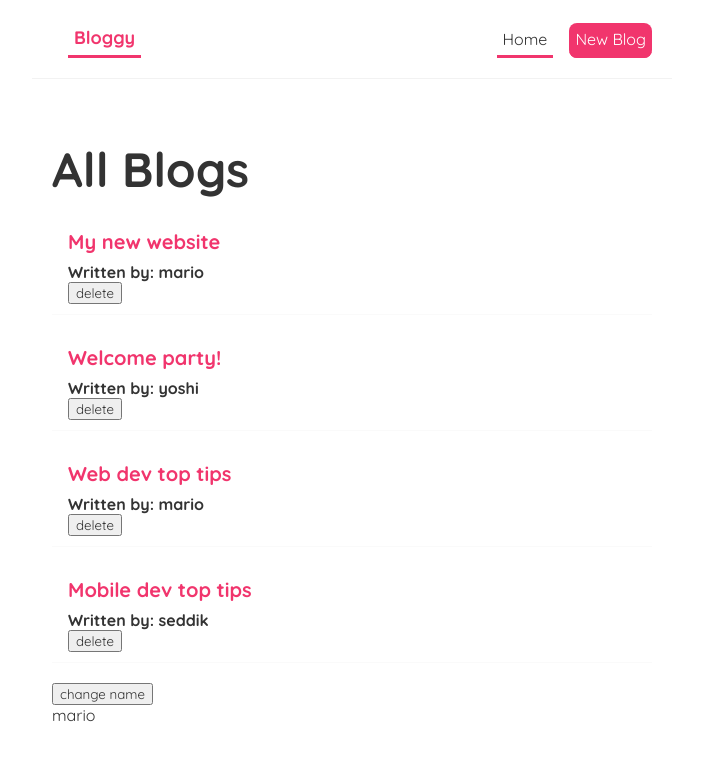
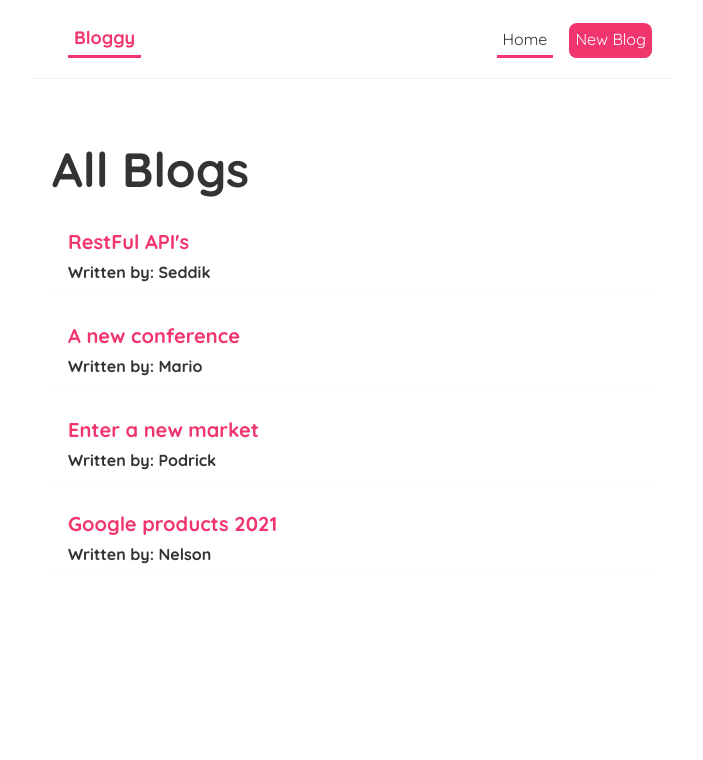
Before and after one commit to brakenseddik/react-course, a React (Create React App) app: page / in a window 1280 px wide. Shown: the top 760 px of the page, without its empty margins (288-991 px from the left). Built offline with nearby package versions, Linux system fonts and the light colour scheme; data requests are answered from the project's data file; the HTML template or start-up script is replaced by a standard one.

Commit message:
fetch data && pass data && conditional loading data

```diff
--- a/src/BlogList.js
+++ b/src/BlogList.js
@@ -1,4 +1,4 @@
-const BlogList = ({blogs,title,handleDelete}) => {
+const BlogList = ({blogs,title}) => {
 // const blogs=props.blogs;
 // const title=props.title;
 
@@ -10,7 +10,6 @@
 <div className="blog-preview" key={blog.id}>
 <h2>{blog.title}</h2>
 <h4>Written by: {blog.author}</h4>
-<button onClick={()=>handleDelete(blog.id)}>delete</button>
 </div>
 )) }
 
--- a/src/home.js
+++ b/src/home.js
@@ -3,30 +3,27 @@
 
 const Home = () => {
 
-    const [blogs, setBlogs] = useState([
-        { title: 'My new website', body: 'lorem ipsum...', author: 'mario', id: 1 },
-        { title: 'Welcome party!', body: 'lorem ipsum...', author: 'yoshi', id: 2 },
-        { title: 'Web dev top tips', body: 'lorem ipsum...', author: 'mario', id: 3 },
-        { title: 'Mobile dev top tips', body: 'lorem ipsum...', author: 'seddik', id: 4 },
-      ])
-
-      const [name, setname] = useState("mario")
-
-     const handleDelete = (id)=>{
-        const newBlogs = blogs.filter(blog => blog.id !== id);
-        setBlogs(newBlogs);
-     }
+    const [blogs, setBlogs] = useState(null);
+    const [isLoading, setisLoading] = useState(true);
 
      useEffect(() => {
-        console.log('use effect ran');
-        console.log(name);
-      },[name])
+    setTimeout(() => {
+      fetch('http://localhost:8000/blogs')
+      .then(res => {
+        return res.json();
+      })
+      .then(data => {
+        setBlogs(data);
+        setisLoading(false)
+      })
+    }, 1000);
+  }, []);
 
     return (
       <div className="home">
-        <BlogList blogs={blogs} title="All Blogs" handleDelete={handleDelete}/>
-        <button onClick={()=>{setname("seddik")}}> change name</button>
-        <p>{name}</p>
+        {isLoading && <div>Loading data ...</div> }
+   { blogs &&  <BlogList blogs={blogs} title="All Blogs" />}
+   {/* <button onClick={()=>{setname("seddik")}}> change name</button> */}
       </div>
      );
 }
```
